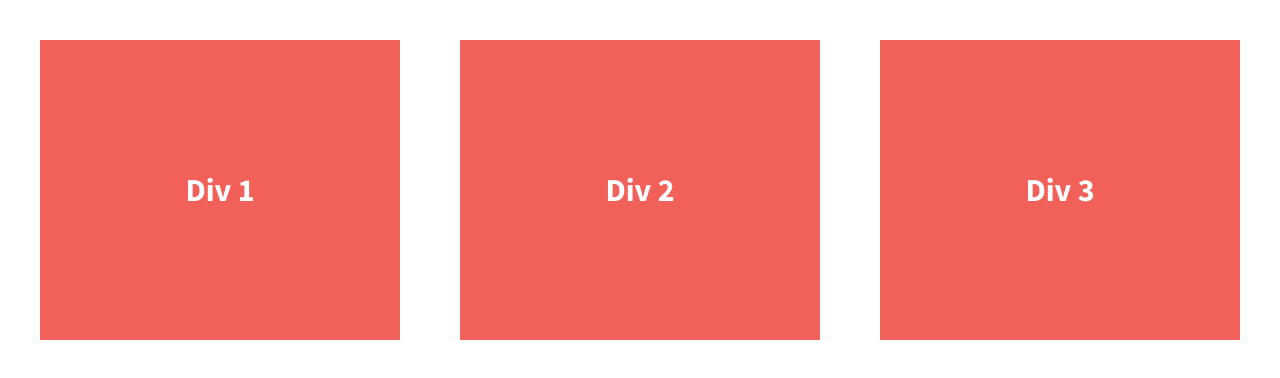
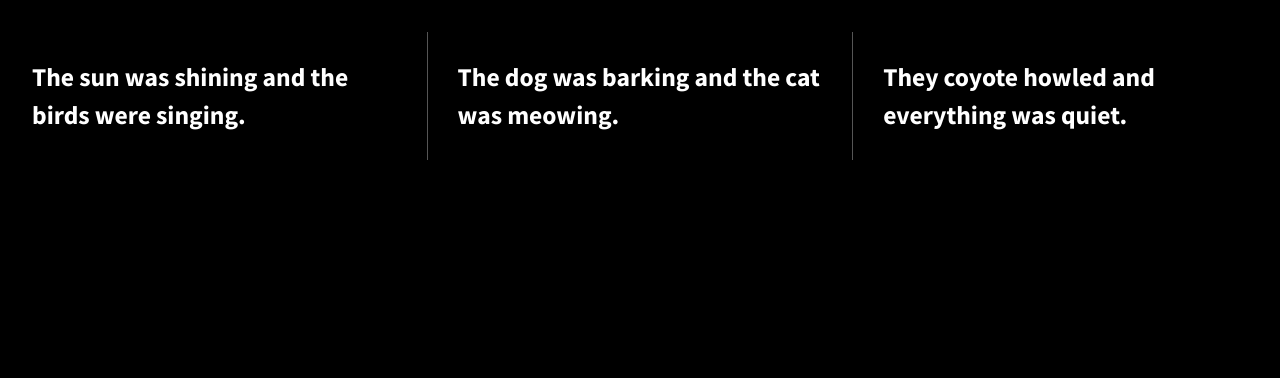
Before and after one commit to mewooster/divs-flexbox-starter, a plain HTML site: page index.html in a window 1280 px wide. Drawn offline with nearby package versions, Linux system fonts and the light colour scheme.

Commit message:
Added text and border

```diff
--- a/css/main.css
+++ b/css/main.css
@@ -97,22 +97,25 @@ textarea {
 
 
 html {
-  background-color: #fff;
+  background-color: #000000;
   height: 100%;
+  width: 100%;
 }
 
 body {
   font-family: 'Source Sans Pro', sans-serif;
+  font-weight: 700;
   padding: 2em;
-  font-size: 1.25em;
+  color: #fff;
   height: 100%;
 }
 
 .wrapper {
   /*add display:flex and set justify-content to space-between*/
-  font-weight: 700;
+  flex-flow: row wrap;
   display: flex;
   justify-content: space-between;
+  align-items: center;
 }
 
 .div-1, .div-2, .div-3 {
@@ -120,14 +123,18 @@ body {
   color: #fff;
   line-height: 1.5em;
   font-size: 1.6em;
-  background-color: #f16059;
-  height: 300px;
+  background-color: #000000;
+  height: auto;
   width: 30%;
   display: flex;
   justify-content: center;
   align-items: center;
 }
 
+.wrapper span {
+  font-family: 'Lora', sans-serif;
+  font-size: 1.3em;
+}
 
 
 
@@ -212,6 +219,17 @@ body {
    Modify as content requires.
    ========================================================================== */
 
+@media all and (min-width: 1200px) {
+  .div-1, .div-2, .div-3 {
+    flex-basis: 30%;
+  }
+
+  .div-1, .div-2 {
+    border-right: 1px solid #555;
+    padding-right: 30px;
+  }
+}
+
 @media print,
        (-webkit-min-device-pixel-ratio: 1.25),
        (min-resolution: 1.25dppx),
--- a/index.html
+++ b/index.html
@@ -23,13 +23,13 @@
 
         <section class="wrapper">
             <div class="div-1">
-                Div 1
+                <p>The sun was shining and the birds were singing.</p>
             </div>
             <div class="div-2">
-                Div 2
+                <p>The dog was barking and the cat was meowing.</p>
             </div>
             <div class="div-3">
-                Div 3
+                <p>They coyote howled and everything was quiet.</p>
             </div>
         </section>
 
```
